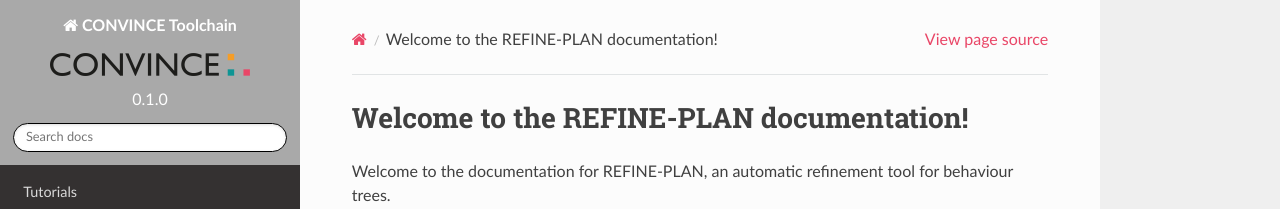
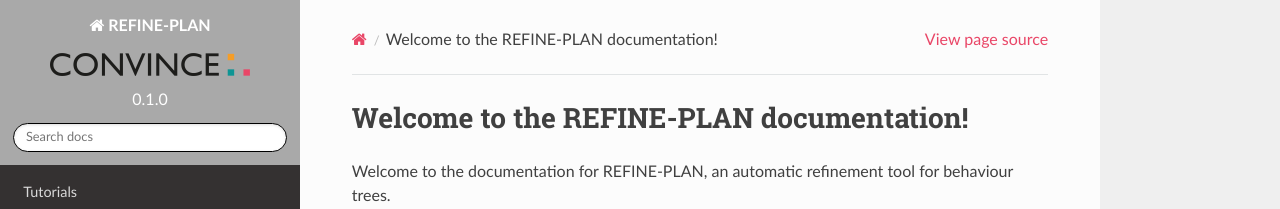
Before and after one commit to convince-project/refine-plan, a Sphinx documentation site: the page built from docs/source/index.rst, in a window 1280 px wide. Shown: the top 209 px of the page. Built offline with Sphinx 7.4.7 and the Read the Docs theme 2.0.0, drawn with Linux system fonts in a browser that asks for light colours.

Commit message:
Update home button to say REFINE-PLAN
Signed-off-by: Charlie Street <me@charliestreet.net>

```diff
--- a/docs/source/conf.py
+++ b/docs/source/conf.py
@@ -2,7 +2,7 @@
 
 # -- Project information
 
-project = 'CONVINCE Toolchain'
+project = 'REFINE-PLAN'
 copyright = '2024'
 author = 'CONVINCE Consortium'
 
```
